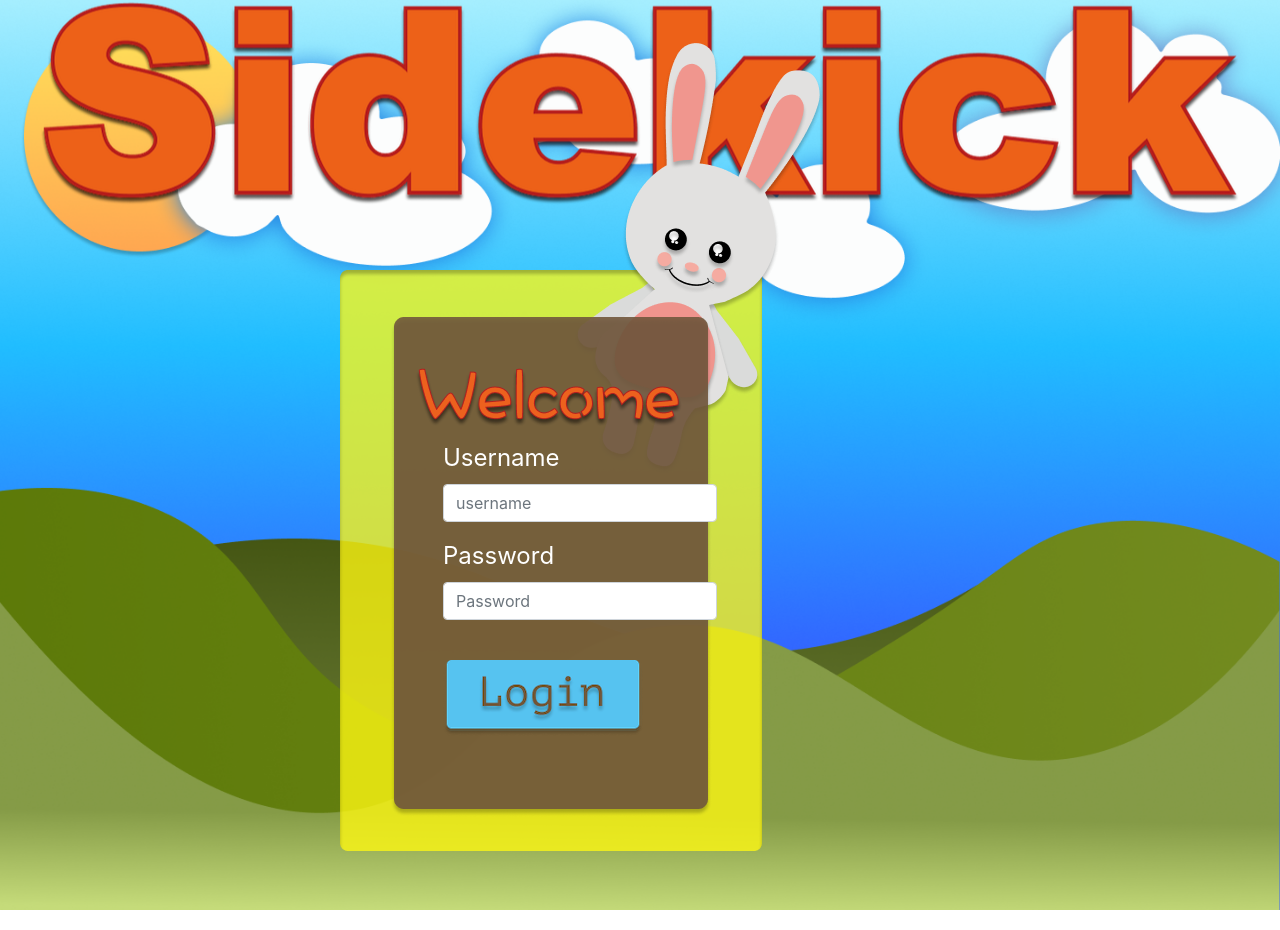
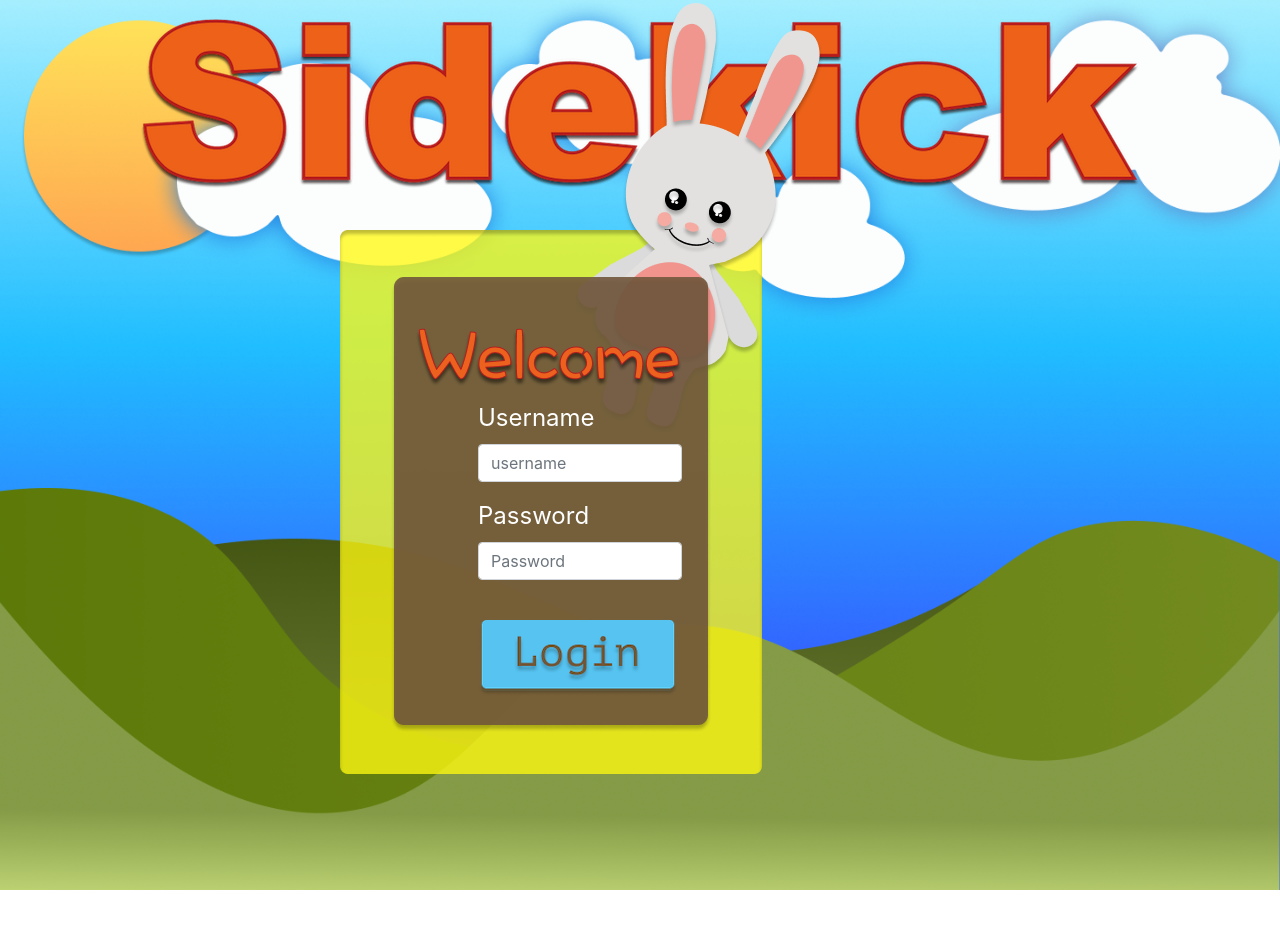
Before and after one commit to sageklein/Sidekick2.0, a React (Create React App) app: page /login in a window 1280 px wide. After the commit the page ends 890 px from the top, so only its background shows below. Built offline with nearby package versions, Linux system fonts and the light colour scheme.

Commit message:
login css

```diff
--- a/src/css/Login.css
+++ b/src/css/Login.css
@@ -17,6 +17,7 @@ body{
     color: white;
     font-size: 1.5em;
     padding-top: 3em;
+    width: 8.5em;
     position: absolute;
     top: 58%;
     left: 40%;
@@ -24,12 +25,12 @@ body{
     transform: translate(-50%, -50%)
 }
 .loginImg{
-    background-image: url(../images/loginbg.png);
+    background-image: url(../images/login.png);
     background-repeat: no-repeat;
     height: 900px;
     width: 600px;
     position: absolute;
-    top: 60%;
+    top: 55%;
     left: 50%;
     margin-right: -50%;
     transform: translate(-50%, -50%)
```
Also changed, not shown: src/images/Sidekick.png, src/images/login.png (added).
